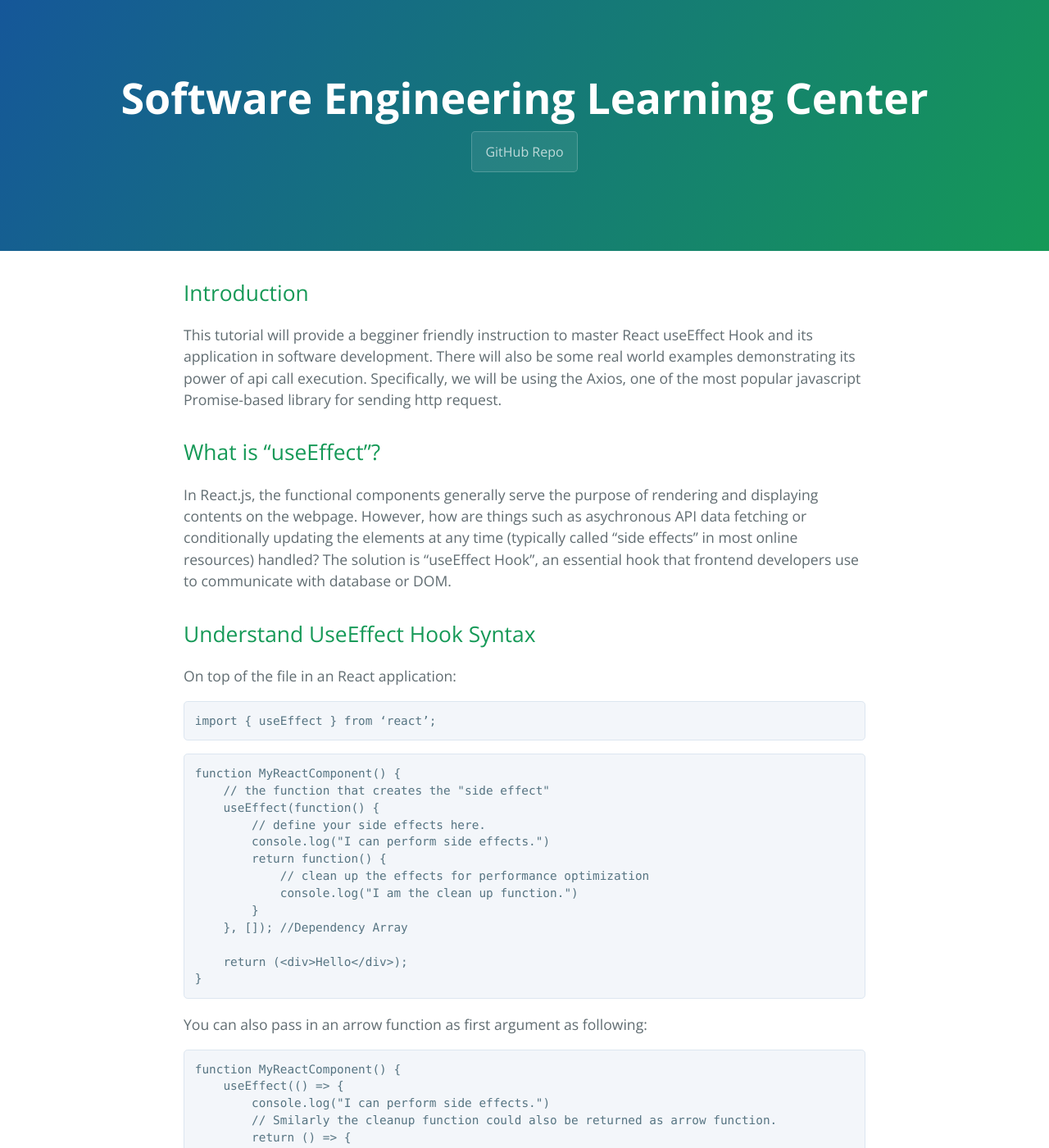
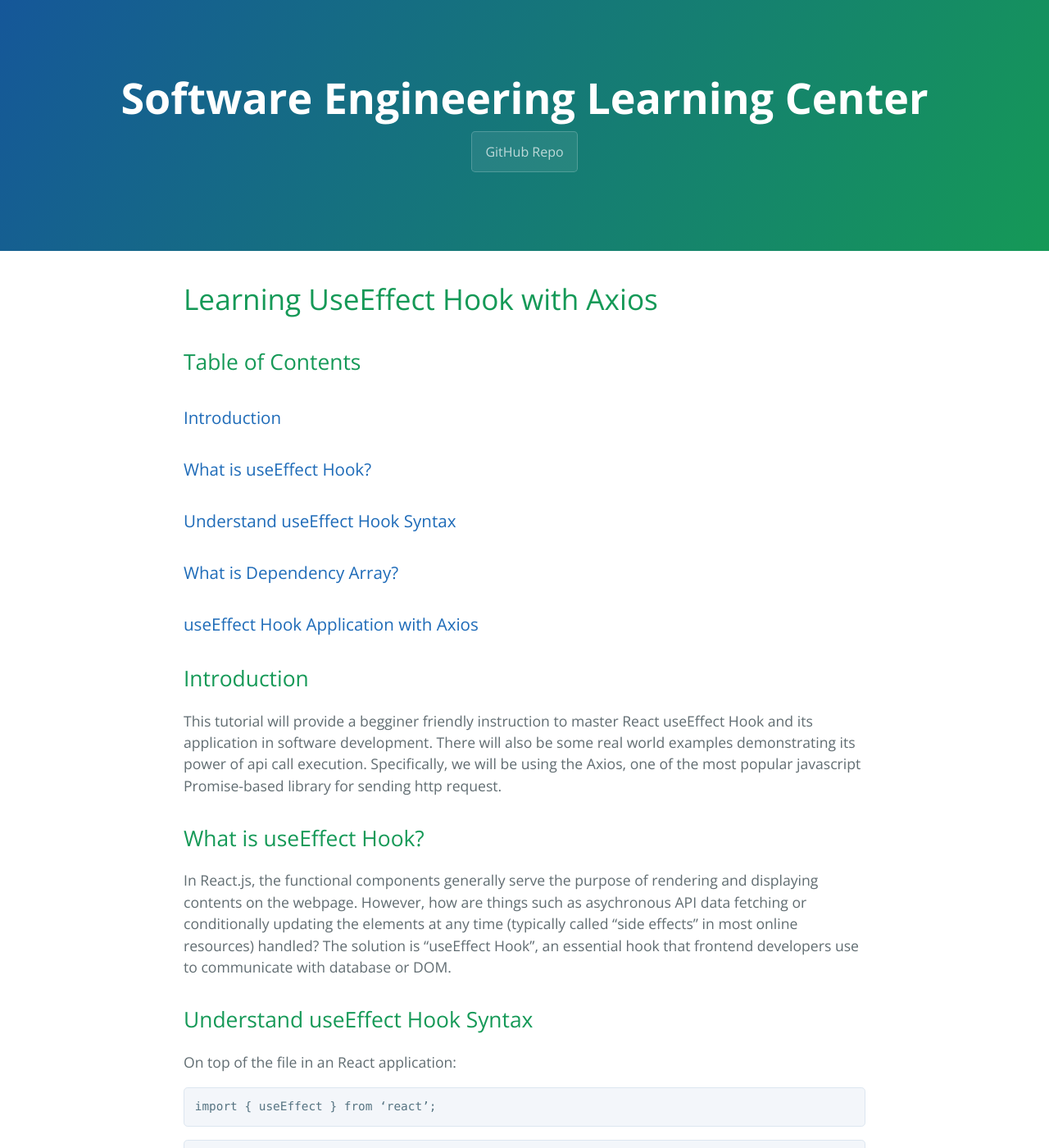
Before and after one commit to learning-software-engineering/learning-software-engineering.github.io, a Jekyll site: the page built from Topics/Tech_Stacks/React_useEffect_Axios.md, in a window 1280 px wide and 1400 px high. Shown: the whole window at 82% size. Built offline with Jekyll 4.4.1, drawn with Linux system fonts in a browser that asks for light colours; our own code applies the rules of GitHub Pages for plain Markdown files; some of the changed text lies outside the part shown.

Commit message:
Added format and content navigation

````diff
--- a/Topics/Tech_Stacks/React_useEffect_Axios.md
+++ b/Topics/Tech_Stacks/React_useEffect_Axios.md
@@ -1,11 +1,19 @@
+# Learning UseEffect Hook with Axios
+
+## Table of Contents
+### [Introduction](Introduction-1)
+### [What is useEffect Hook?](What-is-UseEffect-Hook?-1)
+### [Understand useEffect Hook Syntax](Understand-useEffect-Hook-Syntax-1)
+### [What is Dependency Array?](What-is-Dependency-Array?-1)
+### [useEffect Hook Application with Axios](useEffect-Hook-Application-with-Axios-1)
 
 ## Introduction
 This tutorial will provide a begginer friendly instruction to master React useEffect Hook and its application in software development. There will also be some real world examples demonstrating its power of api call execution. Specifically, we will be using the Axios, one of the most popular javascript Promise-based library for sending http request.
 
-## What is “useEffect”?
+## What is useEffect Hook?
 In React.js, the functional components generally serve the purpose of rendering and displaying contents on the webpage. However, how are things such as asychronous API data fetching or conditionally updating the elements at any time (typically called “side effects” in most online resources) handled? The solution is “useEffect Hook”, an essential hook that frontend developers use to communicate with database or DOM.
 
-## Understand UseEffect Hook Syntax
+## Understand useEffect Hook Syntax
 
 On top of the file in an React application:
 ```jsx
@@ -57,7 +65,7 @@ Since nothing is provided inside the dependency array, the effect function would
 ##### Case 3: No Dependency Array as Argument
 Since there is no dependency array at all,  it means that the useEffect function would run everytime ```<MyReactComponent/>``` rerenders. This flavor of useEffect Hook is not commonly used compared to the other two due to its limitation. For instance, when the side effect includes some data fetching instead of the console.log, the drawback would become obvious. Since every time the components is re-rendered, there would be a request sent to the server, which could easily cause some performance issue.
 
-## UseEffect Application with Axios
+## useEffect Hook Application with Axios
 
 ```jsx
 import axios from "axios";
````
